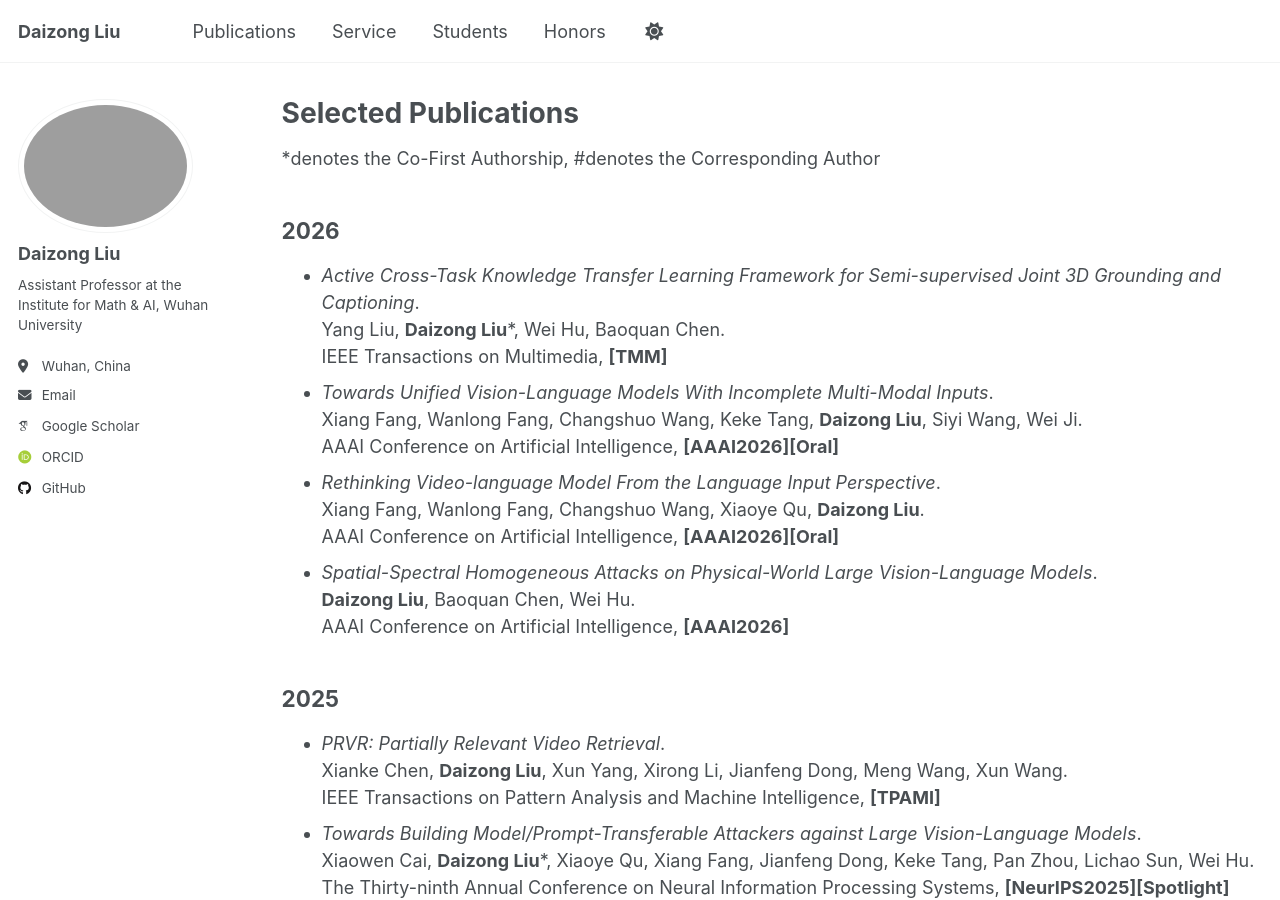
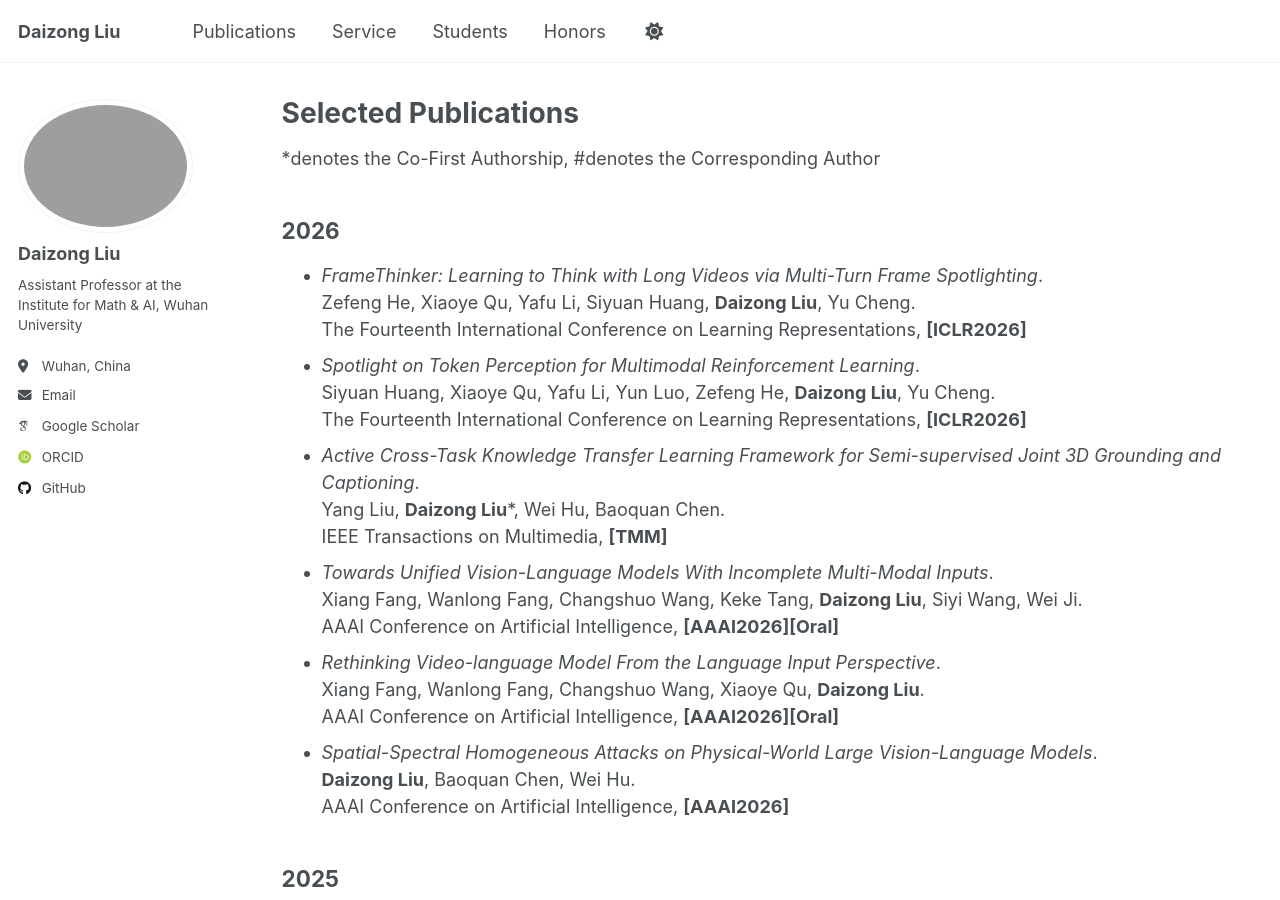
Before and after one commit to liudaizong/liudaizong.github.io, a Jekyll site: the page built from _pages/publications.md, in a window 1280 px wide and 900 px high. Built offline with Jekyll 4.4.1, drawn with Linux system fonts in a browser that asks for light colours; some web fonts are replaced.

Commit message:
Update publications.md

```diff
--- a/_pages/publications.md
+++ b/_pages/publications.md
@@ -7,6 +7,8 @@ author_profile: true
 *denotes the Co-First Authorship, #denotes the Corresponding Author
 
 ## 2026
+* *FrameThinker: Learning to Think with Long Videos via Multi-Turn Frame Spotlighting*.<br/> Zefeng He, Xiaoye Qu, Yafu Li, Siyuan Huang, **Daizong Liu**, Yu Cheng.<br/> The Fourteenth International Conference on Learning Representations, **[ICLR2026]**
+* *Spotlight on Token Perception for Multimodal Reinforcement Learning*.<br/> Siyuan Huang, Xiaoye Qu, Yafu Li, Yun Luo, Zefeng He, **Daizong Liu**, Yu Cheng.<br/> The Fourteenth International Conference on Learning Representations, **[ICLR2026]**
 * *Active Cross-Task Knowledge Transfer Learning Framework for Semi-supervised Joint 3D Grounding and Captioning*.<br/> Yang Liu, **Daizong Liu***, Wei Hu, Baoquan Chen.<br/> IEEE Transactions on Multimedia, **[TMM]**
 * *Towards Unified Vision-Language Models With Incomplete Multi-Modal Inputs*.<br/> Xiang Fang, Wanlong Fang, Changshuo Wang, Keke Tang, **Daizong Liu**, Siyi Wang, Wei Ji.<br/> AAAI Conference on Artificial Intelligence, **[AAAI2026][Oral]**
 * *Rethinking Video-language Model From the Language Input Perspective*.<br/> Xiang Fang, Wanlong Fang, Changshuo Wang, Xiaoye Qu, **Daizong Liu**.<br/> AAAI Conference on Artificial Intelligence, **[AAAI2026][Oral]**
```
